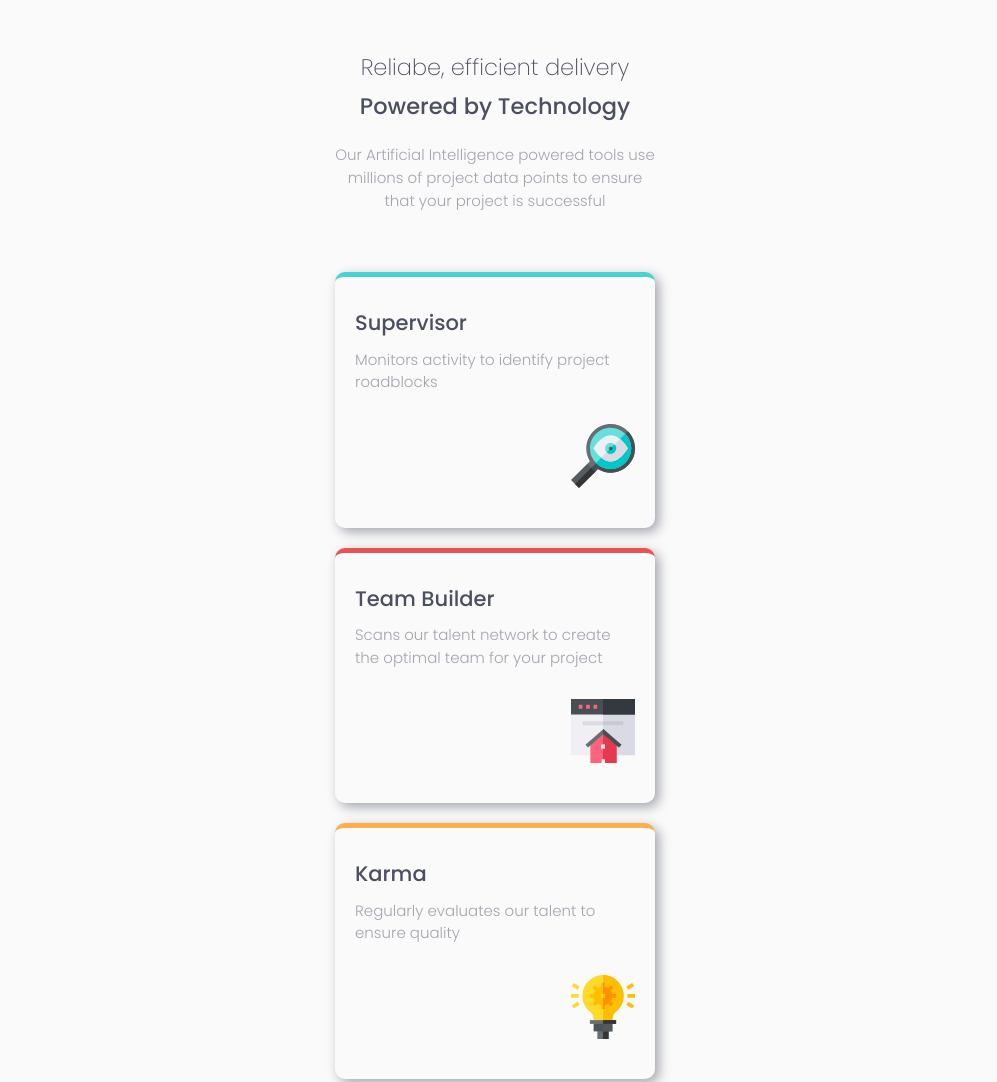
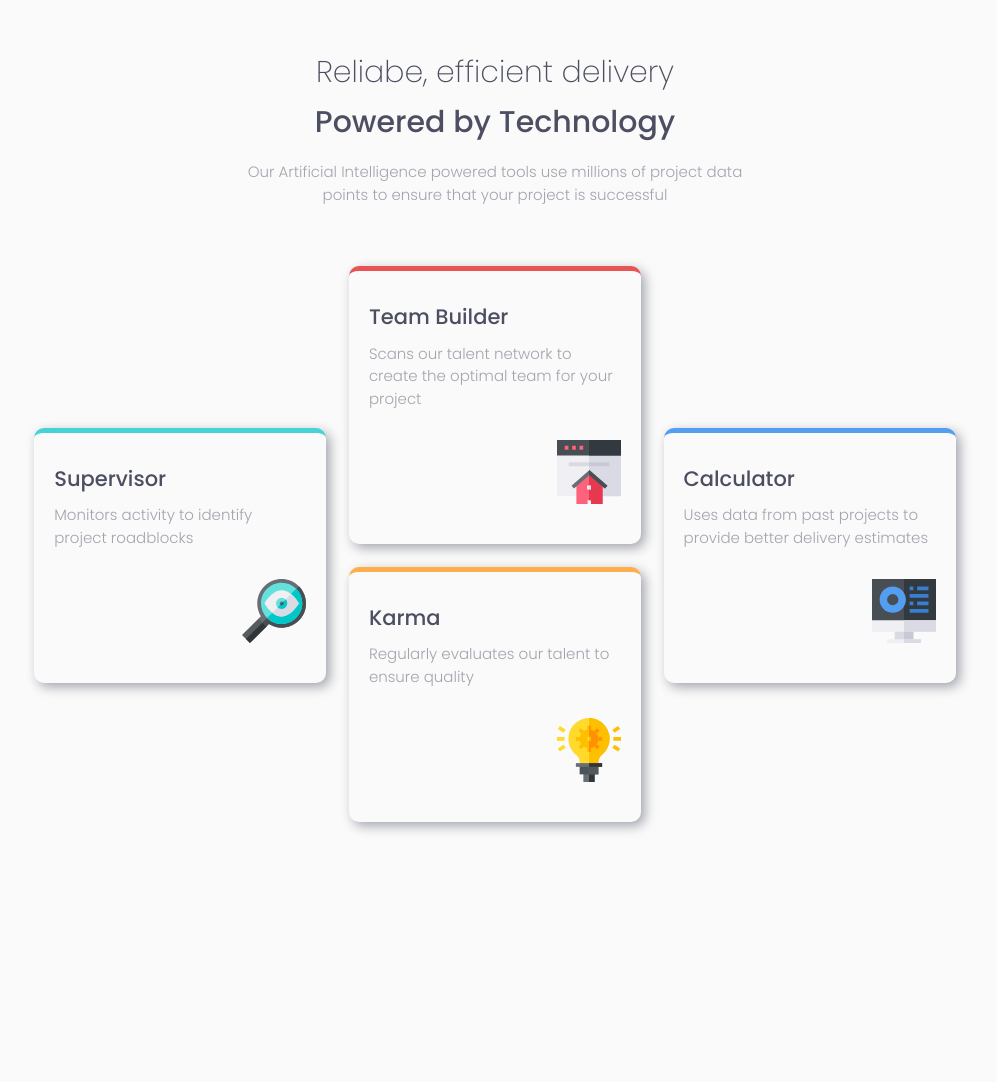
Before and after one commit to Chirtoaca94/four-card-feature, a plain HTML site: page index.html in a window 1280 px wide. Shown: the top 1082 px of the page, without its empty margins (145-1142 px from the left). After the commit the page ends 882 px from the top, so only its background shows below. Drawn offline with Linux system fonts and the light colour scheme.

Commit message:
Edited the larger screen size layout and grid. Tested the widths

```diff
--- a/index.html
+++ b/index.html
@@ -15,11 +15,11 @@
 	<body>
 		<p class="heading">Reliabe, efficient delivery</p>
 		<p class="bold-lg">Powered by Technology</p>
-		<p>
+		<p id="description">
 			Our Artificial Intelligence powered tools use millions of project data
 			points to ensure that your project is successful
 		</p>
-		<div class="flex-container">
+		<div class="container">
 			<div class="box one">
 				<p class="bold-sm">Supervisor</p>
 				<p>Monitors activity to identify project roadblocks</p>
--- a/styles.css
+++ b/styles.css
@@ -25,7 +25,7 @@ body {
 	background-color: var(--light-gray);
 	color: var(--gray-blue);
 	text-align: center;
-	width: min(320px, 90%);
+	width: min(21.5rem, 90%);
 	margin: 50px auto;
 }
 
@@ -47,7 +47,7 @@ p {
 	font-weight: 300;
 }
 
-.flex-container {
+.container {
 	display: flex;
 	flex-direction: column;
 	gap: 20px;
@@ -99,3 +99,48 @@ p {
 .four {
 	border-top: 5px solid var(--blue);
 }
+
+@media (min-width: 25rem) {
+	body {
+		width: clamp(25rem, 90%, 1440px);
+	}
+
+	.container {
+		max-width: 80%;
+		display: grid;
+		grid-template-columns: repeat(3, 1fr);
+		grid-template-rows: 1fr auto;
+		row-gap: 1.5rem;
+		column-gap: 1.5rem;
+	}
+
+	.one {
+		grid-column: 1 / span 1;
+		grid-row: 2 / 4;
+	}
+
+	.two {
+		grid-column: 2 / 3;
+		grid-row: 1 / 3;
+	}
+
+	.three {
+		grid-column: 2 / 3;
+		grid-row: 3 / 5;
+	}
+
+	.four {
+		grid-column: 3 / 4;
+		grid-row: 2 / 4;
+	}
+
+	#description {
+		max-width: 35rem;
+		margin: 1rem auto;
+	}
+
+	.heading,
+	.bold-lg {
+		font-size: 2rem;
+	}
+}
```
